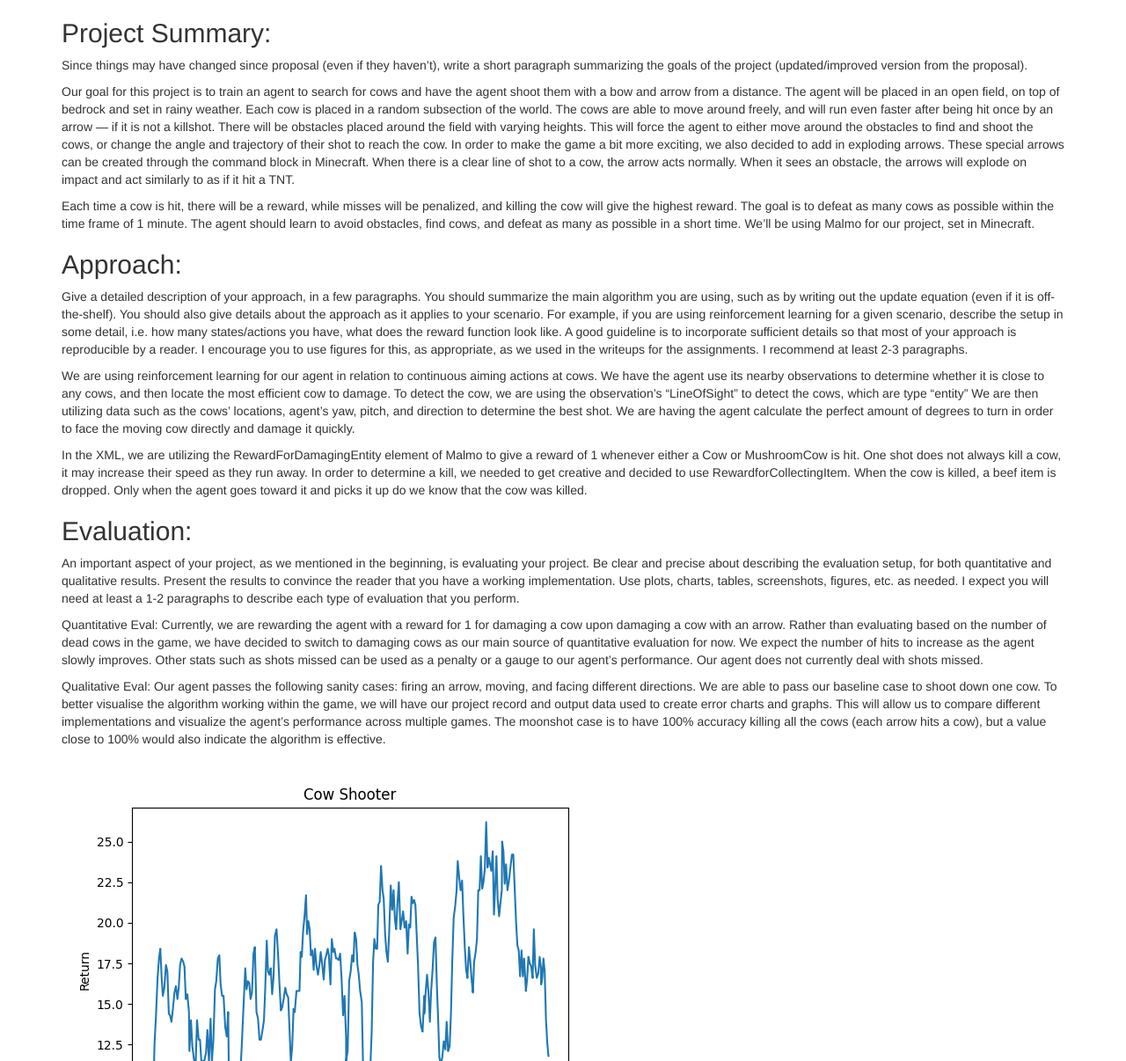
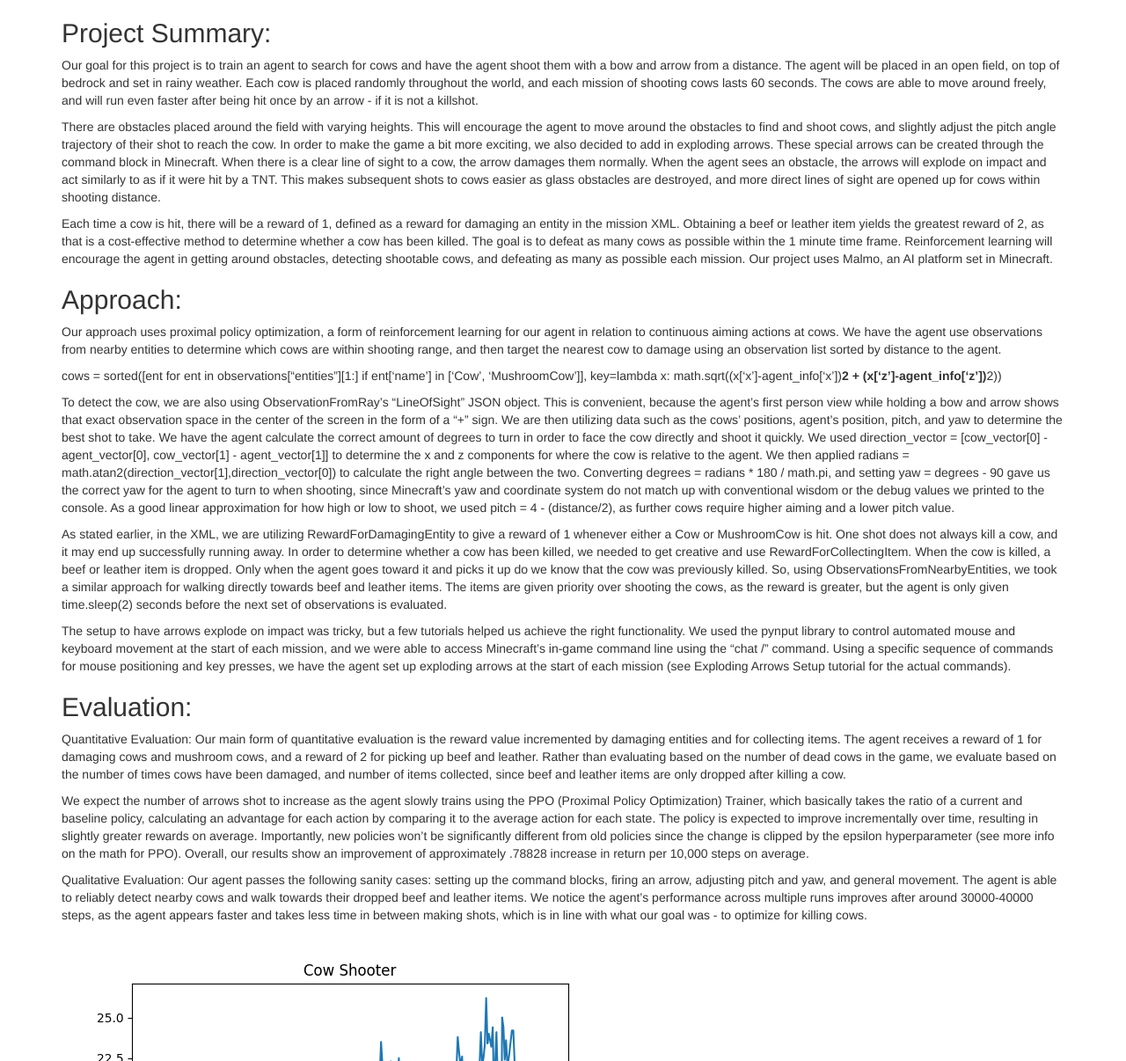
Before and after one commit to CowSlayers/SteakCrew, a Jekyll site: the page built from docs/final.md, in a window 1280 px wide and 1400 px high, scrolled down 341 px, cut to the strip 194-1400 px from the top of the window. Shown: the whole strip at 88% size. Built offline with Jekyll 4.4.1, drawn with Linux system fonts in a browser that asks for light colours; some of the changed text lies outside the part shown.

Commit message:
Beefed up final report

```diff
--- a/docs/final.md
+++ b/docs/final.md
@@ -8,38 +8,37 @@ title: Final Report
 <iframe width="560" height="315" src="https://www.youtube.com/embed/lDvnZDauJ0E" title="YouTube video player" frameborder="0" allow="accelerometer; autoplay; clipboard-write; encrypted-media; gyroscope; picture-in-picture" allowfullscreen></iframe>
 
 ## Project Summary:
-Since things may have changed since proposal (even if they haven’t), write a short paragraph summarizing the goals of the project (updated/improved version from the proposal).
+Our goal for this project is to train an agent to search for cows and have the agent shoot them with a bow and arrow from a distance. The agent will be placed in an open field, on top of bedrock and set in rainy weather. Each cow is placed randomly throughout the world, and each mission of shooting cows lasts 60 seconds. The cows are able to move around freely, and will run even faster after being hit once by an arrow - if it is not a killshot.
 
-Our goal for this project is to train an agent to search for cows and have the agent shoot them with a bow and arrow from a distance. The agent will be placed in an open field, on top of bedrock and set in rainy weather. Each cow is placed in a random subsection of the world. The cows are able to move around freely, and will run even faster after being hit once by an arrow — if it is not a killshot. There will be obstacles placed around the field with varying heights. This will force the agent to either move around the obstacles to find and shoot the cows, or change the angle and trajectory of their shot to reach the cow. In order to make the game a bit more exciting, we also decided to add in exploding arrows. These special arrows can be created through the command block in Minecraft. When there is a clear line of shot to a cow, the arrow acts normally. When it sees an obstacle, the arrows will explode on impact and act similarly to as if it hit a TNT.
+There are obstacles placed around the field with varying heights. This will encourage the agent to move around the obstacles to find and shoot cows, and slightly adjust the pitch angle trajectory of their shot to reach the cow. In order to make the game a bit more exciting, we also decided to add in exploding arrows. These special arrows can be created through the command block in Minecraft. When there is a clear line of sight to a cow, the arrow damages them normally. When the agent sees an obstacle, the arrows will explode on impact and act similarly to as if it were hit by a TNT. This makes subsequent shots to cows easier as glass obstacles are destroyed, and more direct lines of sight are opened up for cows within shooting distance.
 
-Each time a cow is hit, there will be a reward, while misses will be penalized, and killing the cow will give the highest reward. The goal is to defeat as many cows as possible within the time frame of 1 minute. The agent should learn to avoid obstacles, find cows, and defeat as many as possible in a short time. We’ll be using Malmo for our project, set in Minecraft.
-
+Each time a cow is hit, there will be a reward of 1, defined as a reward for damaging an entity in the mission XML. Obtaining a beef or leather item yields the greatest reward of 2, as that is a cost-effective method to determine whether a cow has been killed. The goal is to defeat as many cows as possible within the 1 minute time frame. Reinforcement learning will encourage the agent in getting around obstacles, detecting shootable cows, and defeating as many as possible each mission. Our project uses Malmo, an AI platform set in Minecraft.
 
 ## Approach:
-Give a detailed description of your approach, in a few paragraphs. You should summarize the
-main algorithm you are using, such as by writing out the update equation (even if it is off-the-shelf). You should also give details about the approach as it applies to your scenario. For example, if you are using reinforcement learning for a given scenario, describe the setup in some detail, i.e. how many states/actions you have, what does the reward function look like. A good guideline is to incorporate sufficient details so that most of your approach is reproducible by a reader. I encourage you to use figures for this, as appropriate, as we used in the writeups for the assignments. I recommend at least 2-3 paragraphs.
+Our approach uses proximal policy optimization, a form of reinforcement learning for our agent in relation to continuous aiming actions at cows. We have the agent use observations from nearby entities to determine which cows are within shooting range, and then target the nearest cow to damage using an observation list sorted by distance to the agent.
 
-We are using reinforcement learning for our agent in relation to continuous aiming actions at cows. We have the agent use its nearby observations to determine whether it is close to any cows, and then locate the most efficient cow to damage. To detect the cow, we are using the observation’s “LineOfSight” to detect the cows, which are type “entity” We are then utilizing data such as the cows’ locations, agent’s yaw, pitch, and direction to determine the best shot. We are having the agent calculate the perfect amount of degrees to turn in order to face the moving cow directly and damage it quickly.
+cows = sorted([ent for ent in observations["entities"][1:] if ent['name'] in ['Cow', 'MushroomCow']], key=lambda x: math.sqrt((x['x']-agent_info['x'])**2 + (x['z']-agent_info['z'])**2))
 
-In the XML, we are utilizing the RewardForDamagingEntity element of Malmo to give a reward of 1 whenever either a Cow or MushroomCow is hit. One shot does not always kill a cow, it may increase their speed as they run away. In order to determine a kill, we needed to get creative and decided to use RewardforCollectingItem. When the cow is killed, a beef item is dropped. Only when the agent goes toward it and picks it up do we know that the cow was killed.
+To detect the cow, we are also using ObservationFromRay’s “LineOfSight” JSON object. This is convenient, because the agent’s first person view while holding a bow and arrow shows that exact observation space in the center of the screen in the form of a “+” sign. We are then utilizing data such as the cows’ positions, agent’s position, pitch, and yaw to determine the best shot to take. We have the agent calculate the correct amount of degrees to turn in order to face the cow directly and shoot it quickly. We used direction_vector = [cow_vector[0] - agent_vector[0], cow_vector[1] - agent_vector[1]] to determine the x and z components for where the cow is relative to the agent. We then applied radians = math.atan2(direction_vector[1],direction_vector[0]) to calculate the right angle between the two. Converting degrees = radians * 180 / math.pi, and setting yaw = degrees - 90 gave us the correct yaw for the agent to turn to when shooting, since Minecraft’s yaw and coordinate system do not match up with conventional wisdom or the debug values we printed to the console. As a good linear approximation for how high or low to shoot, we used pitch = 4 - (distance/2), as further cows require higher aiming and a lower pitch value.
 
+As stated earlier, in the XML, we are utilizing RewardForDamagingEntity to give a reward of 1 whenever either a Cow or MushroomCow is hit. One shot does not always kill a cow, and it may end up successfully running away. In order to determine whether a cow has been killed, we needed to get creative and use RewardForCollectingItem. When the cow is killed, a beef or leather item is dropped. Only when the agent goes toward it and picks it up do we know that the cow was previously killed. So, using ObservationsFromNearbyEntities, we took a similar approach for walking directly towards beef and leather items. The items are given priority over shooting the cows, as the reward is greater, but the agent is only given time.sleep(2) seconds before the next set of observations is evaluated.
+
+The setup to have arrows explode on impact was tricky, but a few tutorials helped us achieve the right functionality. We used the pynput library to control automated mouse and keyboard movement at the start of each mission, and we were able to access Minecraft’s in-game command line using the “chat /” command. Using a specific sequence of commands for mouse positioning and key presses, we have the agent set up exploding arrows at the start of each mission (see Exploding Arrows Setup tutorial for the actual commands).
 
 ## Evaluation:
-An important aspect of your project, as we mentioned in the beginning, is evaluating your
-project. Be clear and precise about describing the evaluation setup, for both quantitative and qualitative results. Present the results to convince the reader that you have a working implementation. Use plots, charts, tables, screenshots, figures, etc. as needed. I expect you will need at least a 1-2 paragraphs to describe each type of evaluation that you perform.
+Quantitative Evaluation: Our main form of quantitative evaluation is the reward value incremented by damaging entities and for collecting items. The agent receives a reward of 1 for damaging cows and mushroom cows, and a reward of 2 for picking up beef and leather. Rather than evaluating based on the number of dead cows in the game, we evaluate based on the number of times cows have been damaged, and number of items collected, since beef and leather items are only dropped after killing a cow.
 
-Quantitative Eval: Currently, we are rewarding the agent with a reward for 1 for damaging a cow upon damaging a cow with an arrow. Rather than evaluating based on the number of dead cows in the game, we have decided to switch to damaging cows as our main source of quantitative evaluation for now. We expect the number of hits to increase as the agent slowly improves. Other stats such as shots missed can be used as a penalty or a gauge to our agent's performance. Our agent does not currently deal with shots missed.
+We expect the number of arrows shot to increase as the agent slowly trains using the PPO (Proximal Policy Optimization) Trainer, which basically takes the ratio of a current and baseline policy, calculating an advantage for each action by comparing it to the average action for each state. The policy is expected to improve incrementally over time, resulting in slightly greater rewards on average. Importantly, new policies won’t be significantly different from old policies since the change is clipped by the epsilon hyperparameter (see more info on the math for PPO). Overall, our results show an improvement of approximately .78828 increase in return per 10,000 steps on average.
 
-Qualitative Eval: Our agent passes the following sanity cases:  firing an arrow, moving, and facing different directions. We are able to pass our baseline case to shoot down one cow. To better visualise the algorithm working within the game, we will have our project record and output data used to create error charts and graphs. This will allow us to compare different implementations and visualize the agent’s performance across multiple games. The moonshot case is to have 100% accuracy killing all the cows (each arrow hits a cow), but a value close to 100% would also indicate the algorithm is effective.
+Qualitative Evaluation: Our agent passes the following sanity cases: setting up the command blocks, firing an arrow, adjusting pitch and yaw, and general movement. The agent is able to reliably detect nearby cows and walk towards their dropped beef and leather items. We notice the agent’s performance across multiple runs improves after around 30000-40000 steps, as the agent appears faster and takes less time in between making shots, which is in line with what our goal was - to optimize for killing cows.
 
 ![Rewards over time 5hr](https://github.com/CowSlayers/SteakCrew/blob/main/static/returns5hrs.png?raw=true)
 
 ![Rewards over time 7hr](https://github.com/CowSlayers/SteakCrew/blob/main/static/results7hrs.png?raw=true)
 
-The images above show the rewards earned over time in relation to the amount of steps taken. For rewards, we used <RewardForDamagingEntity> to give a reward of 1 whenever either a Cow or MushroomCow is hit. We also used <RewardforCollectingItem> with a reward of 2 when “beef” was picked up. A beef item would only appear if a cow is killed, so this reward is essentially for killing a cow, rather than just damaging it.
+The images above show the rewards earned over time in relation to the amount of steps taken. The first is a 5 hour test run reaching 40000 steps, and the second is a 7 hour test run at nearly 60000 steps. From these graphs, our Cow Shooter agent sees modest improvements in its cow-slaying capabilities over time. Fine-tuning various parameters such as pitch angle, the agent’s base movement, cow entity/block placement, and different time delays between send commands could yield even greater improvement from training, but these results are satisfactory.
 
-
-## Resources Used:
+## References:
 Public Malmo Github:
 https://github.com/microsoft/malmo/blob/master/Schemas/Types.xsd
 
@@ -54,4 +53,4 @@ Exploding Arrows Setup:
 https://youtu.be/8EzKGEGTe_E?t=121
 
 More Info on Proximal Policy Optimization:
-https://github.com/tsmatz/reinforcement-learning-tutorials/blob/master/04-ppo.ipynb
+https://spinningup.openai.com/en/latest/algorithms/ppo.html
```
